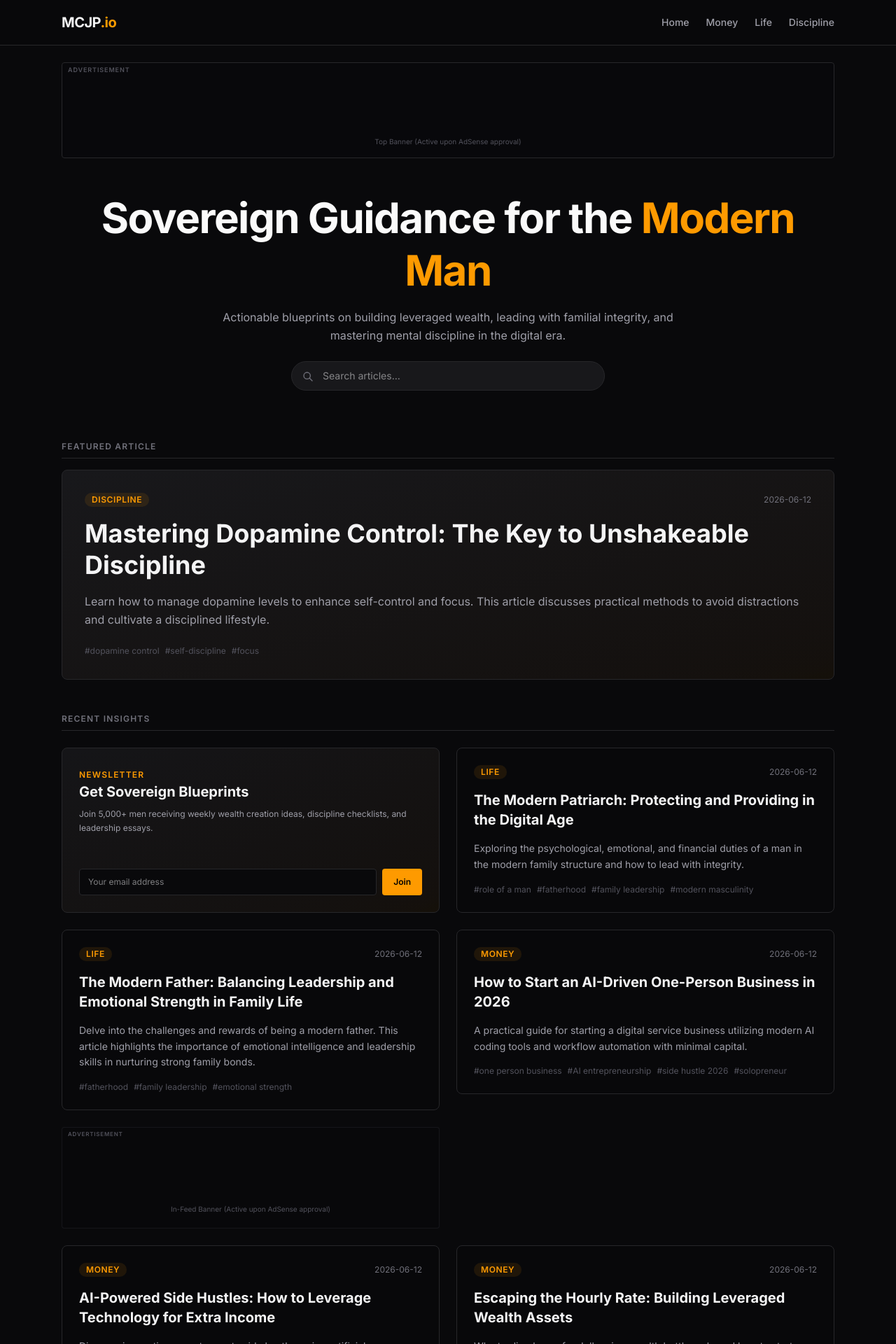
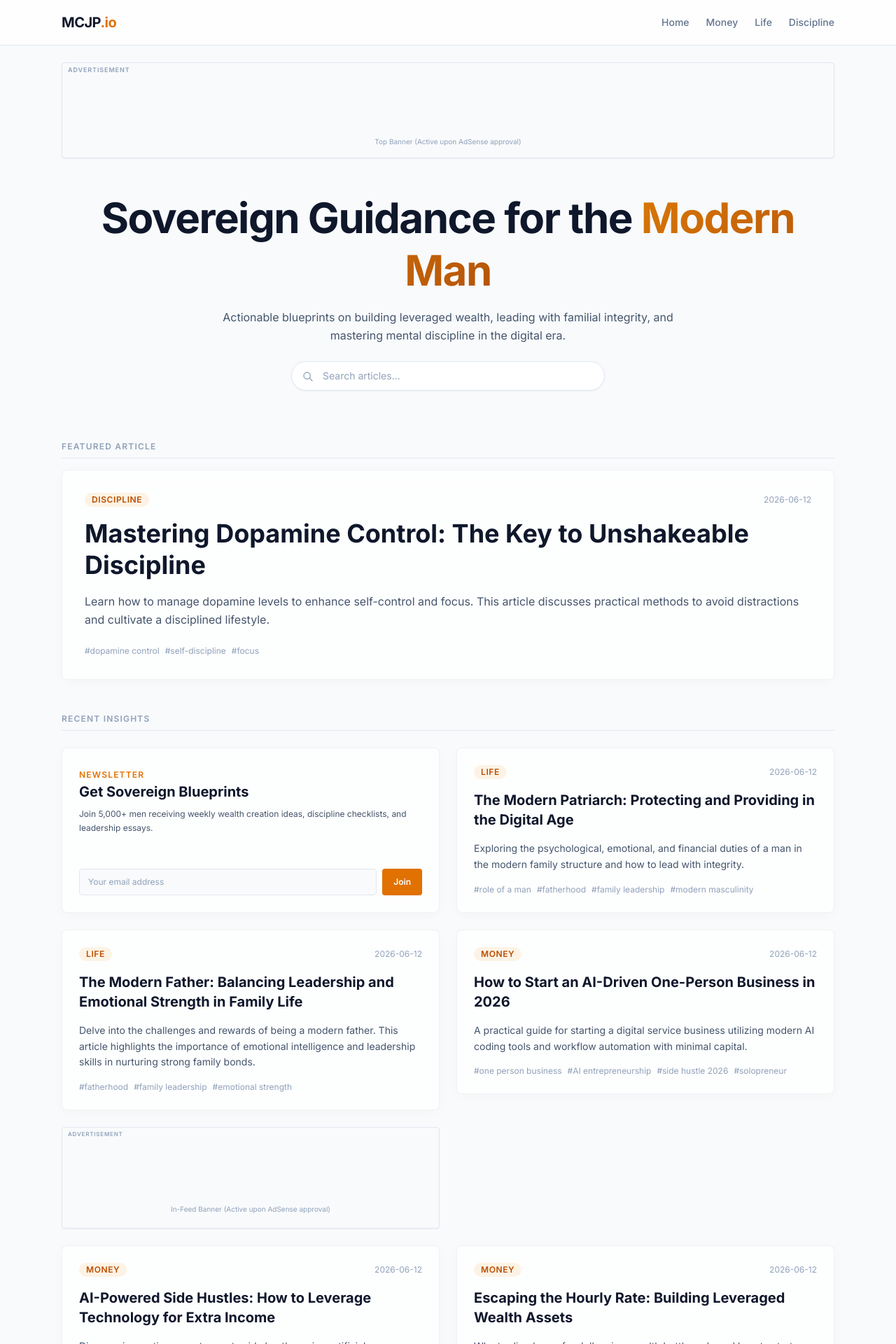
Before and after one commit to pharmotago/mcjp-io, a Next.js app: page / in a window 1280 px wide. Shown: the top 1920 px of the page at 70% size. Built offline with nearby package versions, Linux system fonts and the light colour scheme; no server answers.

Commit message:
design: transition website to a premium, light-themed slate and gold aesthetic

```diff
--- a/src/app/globals.css
+++ b/src/app/globals.css
@@ -1,52 +1,52 @@
 @import "tailwindcss";
 
 :root {
-  --background: 240 10% 3.9%;
-  --foreground: 0 0% 98%;
-  --card: 240 10% 3.9%;
-  --card-foreground: 0 0% 98%;
-  --popover: 240 10% 3.9%;
-  --popover-foreground: 0 0% 98%;
-  --primary: 0 0% 98%;
-  --primary-foreground: 240 5.9% 10%;
-  --secondary: 240 3.7% 15.9%;
-  --secondary-foreground: 0 0% 98%;
-  --muted: 240 3.7% 15.9%;
-  --muted-foreground: 240 5% 64.9%;
-  --accent: 240 3.7% 15.9%;
-  --accent-foreground: 0 0% 98%;
-  --destructive: 0 62.8% 30.6%;
-  --destructive-foreground: 0 0% 98%;
-  --border: 240 3.7% 15.9%;
-  --input: 240 3.7% 15.9%;
-  --ring: 240 4.9% 83.9%;
+  --background: 210 40% 98%;      /* slate-50 */
+  --foreground: 222.2 84% 4.9%;    /* slate-950 */
+  --card: 0 0% 100%;               /* white */
+  --card-foreground: 222.2 84% 4.9%;
+  --popover: 0 0% 100%;
+  --popover-foreground: 222.2 84% 4.9%;
+  --primary: 222.2 47.4% 11.2%;
+  --primary-foreground: 210 40% 98%;
+  --secondary: 210 40% 96.1%;
+  --secondary-foreground: 222.2 47.4% 11.2%;
+  --muted: 210 40% 96.1%;
+  --muted-foreground: 215.4 16.3% 46.9%;
+  --accent: 210 40% 96.1%;
+  --accent-foreground: 222.2 47.4% 11.2%;
+  --border: 214.3 31.8% 91.4%;
+  --input: 214.3 31.8% 91.4%;
+  --ring: 222.2 84% 4.9%;
 }
 
 body {
-  background-color: hsl(var(--background));
-  color: hsl(var(--foreground));
+  background-color: #f8fafc;
+  color: #1e293b;
   font-family: 'Inter', -apple-system, BlinkMacSystemFont, 'Segoe UI', Roboto, sans-serif;
   overflow-x: hidden;
 }
 
-/* Glassmorphism Classes */
+/* Glassmorphism Classes for Light Theme */
 .glass-panel {
-  background: rgba(255, 255, 255, 0.02);
+  background: rgba(255, 255, 255, 0.75);
   backdrop-filter: blur(12px);
   -webkit-backdrop-filter: blur(12px);
-  border: 1px solid rgba(255, 255, 255, 0.05);
+  border: 1px solid rgba(15, 23, 42, 0.05);
+  box-shadow: 0 4px 18px -2px rgba(15, 23, 42, 0.03);
 }
 
 .glass-panel:hover {
-  background: rgba(255, 255, 255, 0.04);
-  border-color: rgba(255, 255, 255, 0.1);
+  background: rgba(255, 255, 255, 0.95);
+  border-color: rgba(217, 119, 6, 0.3);
   transform: translateY(-2px);
+  box-shadow: 0 10px 25px -5px rgba(15, 23, 42, 0.06);
   transition: all 0.3s cubic-bezier(0.4, 0, 0.2, 1);
 }
 
 /* Custom Gradients */
 .gold-gradient {
-  background: linear-gradient(135deg, #f59e0b 0%, #d97706 100%);
+  background: linear-gradient(135deg, #d97706 0%, #b45309 100%);
   -webkit-background-clip: text;
   -webkit-text-fill-color: transparent;
 }
--- a/src/app/layout.tsx
+++ b/src/app/layout.tsx
@@ -16,7 +16,7 @@ export default function RootLayout({
   children: React.ReactNode;
 }>) {
   return (
-    <html lang="en" className="h-full dark antialiased">
+    <html lang="en" className="h-full antialiased">
       <head>
         <link href="https://fonts.googleapis.com/css2?family=Outfit:wght@300;400;600;700&family=Inter:wght@300;400;500;600;700&display=swap" rel="stylesheet" />
         {/* Google AdSense Integration */}
@@ -47,33 +47,33 @@ export default function RootLayout({
           }}
         />
       </head>
-      <body className="min-h-full flex flex-col bg-[#09090b] text-[#f4f4f5]">
+      <body className="min-h-full flex flex-col bg-[#f8fafc] text-slate-800">
         {/* Navigation */}
-        <header className="sticky top-0 z-50 border-b border-[#27272a] bg-[#09090b]/80 backdrop-blur-md">
+        <header className="sticky top-0 z-50 border-b border-slate-200 bg-white/80 backdrop-blur-md">
           <div className="max-w-6xl mx-auto px-6 h-16 flex items-center justify-between">
-            <a href="/" className="text-xl font-bold tracking-tight text-[#f4f4f5] hover:opacity-80 transition-opacity">
-              MCJP<span className="text-amber-500">.io</span>
+            <a href="/" className="text-xl font-bold tracking-tight text-slate-900 hover:opacity-80 transition-opacity">
+              MCJP<span className="text-amber-600">.io</span>
             </a>
-            <nav className="flex items-center gap-6 text-sm font-medium text-zinc-400">
-              <a href="/" className="hover:text-[#f4f4f5] transition-colors">Home</a>
-              <a href="/?category=Money" className="hover:text-[#f4f4f5] transition-colors">Money</a>
-              <a href="/?category=Life" className="hover:text-[#f4f4f5] transition-colors">Life</a>
-              <a href="/?category=Discipline" className="hover:text-[#f4f4f5] transition-colors">Discipline</a>
+            <nav className="flex items-center gap-6 text-sm font-medium text-slate-500">
+              <a href="/" className="hover:text-slate-900 transition-colors">Home</a>
+              <a href="/?category=Money" className="hover:text-slate-900 transition-colors">Money</a>
+              <a href="/?category=Life" className="hover:text-slate-900 transition-colors">Life</a>
+              <a href="/?category=Discipline" className="hover:text-slate-900 transition-colors">Discipline</a>
             </nav>
           </div>
         </header>
 
         {/* Top Leaderboard Ad Unit */}
         <div className="max-w-6xl w-full mx-auto px-6 pt-6 -mb-6">
-          <div className="p-2 rounded border border-[#27272a] bg-[#09090b]/30 text-center text-xs text-zinc-500 overflow-hidden min-h-[90px] flex flex-col justify-center items-center relative group">
-            <div className="absolute top-1 left-2 uppercase tracking-widest text-[9px] text-zinc-600 font-semibold select-none">Advertisement</div>
+          <div className="p-2 rounded border border-slate-200 bg-slate-50 text-center text-xs text-slate-500 overflow-hidden min-h-[90px] flex flex-col justify-center items-center relative group shadow-xs">
+            <div className="absolute top-1 left-2 uppercase tracking-widest text-[9px] text-slate-400 font-semibold select-none">Advertisement</div>
             <ins className="adsbygoogle"
                  style={{ display: 'block', width: '100%', minHeight: '90px' }}
                  data-ad-client={process.env.NEXT_PUBLIC_ADSENSE_CLIENT_ID || 'ca-pub-1966724508656296'}
                  data-ad-slot="top-leaderboard-ad-slot"
                  data-ad-format="horizontal"
                  data-full-width-responsive="true"></ins>
-            <div className="py-2 text-[10px] text-zinc-600 select-none">
+            <div className="py-2 text-[10px] text-slate-400 select-none">
               Top Banner (Active upon AdSense approval)
             </div>
           </div>
@@ -85,17 +85,17 @@ export default function RootLayout({
         </main>
 
         {/* Footer */}
-        <footer className="border-t border-[#27272a] py-8 bg-[#09090b]">
-          <div className="max-w-6xl mx-auto px-6 flex flex-col md:flex-row items-center justify-between gap-4 text-xs text-zinc-500">
+        <footer className="border-t border-slate-200 py-8 bg-slate-50">
+          <div className="max-w-6xl mx-auto px-6 flex flex-col md:flex-row items-center justify-between gap-4 text-xs text-slate-500">
             <div>
               &copy; {new Date().getFullYear()} MCJP.io. All rights reserved.
             </div>
             <div className="flex flex-wrap gap-4 items-center justify-center md:justify-end">
-              <a href="/about" className="hover:text-zinc-300 transition-colors">About</a>
-              <a href="/contact" className="hover:text-zinc-300 transition-colors">Contact</a>
-              <a href="/privacy" className="hover:text-zinc-300 transition-colors">Privacy Policy</a>
-              <a href="/terms" className="hover:text-zinc-300 transition-colors">Terms of Service</a>
-              <span className="text-zinc-700 hidden md:inline">|</span>
+              <a href="/about" className="hover:text-slate-800 transition-colors">About</a>
+              <a href="/contact" className="hover:text-slate-800 transition-colors">Contact</a>
+              <a href="/privacy" className="hover:text-slate-800 transition-colors">Privacy Policy</a>
+              <a href="/terms" className="hover:text-slate-800 transition-colors">Terms of Service</a>
+              <span className="text-slate-300 hidden md:inline">|</span>
               <span>Sovereign Intelligence Systems</span>
             </div>
           </div>
--- a/src/app/page.tsx
+++ b/src/app/page.tsx
@@ -86,10 +86,10 @@ export default async function Home({
     <div className="space-y-12">
       {/* Hero Header */}
       <section className="text-center py-6 space-y-4">
-        <h1 className="text-4xl md:text-6xl font-bold tracking-tight leading-tight">
-          Sovereign Guidance for the <span className="text-amber-500">Modern Man</span>
+        <h1 className="text-4xl md:text-6xl font-bold tracking-tight leading-tight text-slate-900">
+          Sovereign Guidance for the <span className="gold-gradient">Modern Man</span>
         </h1>
-        <p className="max-w-2xl mx-auto text-zinc-400 text-sm md:text-base leading-relaxed">
+        <p className="max-w-2xl mx-auto text-slate-600 text-sm md:text-base leading-relaxed">
           Actionable blueprints on building leveraged wealth, leading with familial integrity, and mastering mental discipline in the digital era.
         </p>
 
@@ -100,9 +100,9 @@ export default async function Home({
             name="q"
             defaultValue={searchQuery}
             placeholder="Search articles..."
-            className="w-full bg-[#18181b] border border-[#27272a] rounded-full px-5 py-2.5 pl-11 text-sm text-[#f4f4f5] focus:outline-none focus:border-amber-500 transition-colors"
+            className="w-full bg-white border border-slate-200 rounded-full px-5 py-2.5 pl-11 text-sm text-slate-800 placeholder-slate-400 focus:outline-none focus:border-amber-500 focus:ring-1 focus:ring-amber-500 transition-all shadow-xs"
           />
-          <span className="absolute left-4 top-3.5 text-zinc-500">
+          <span className="absolute left-4 top-3.5 text-slate-400">
             <svg className="h-4 w-4" fill="none" stroke="currentColor" viewBox="0 0 24 24">
               <path strokeLinecap="round" strokeLinejoin="round" strokeWidth="2" d="M21 21l-6-6m2-5a7 7 0 11-14 0 7 7 0 0114 0z" />
             </svg>
@@ -114,28 +114,28 @@ export default async function Home({
       {/* Featured Post (Only on main page with no filters) */}
       {featuredPost && (
         <section className="space-y-4">
-          <h2 className="text-xs font-semibold uppercase tracking-widest text-zinc-500 border-b border-[#27272a] pb-2">
+          <h2 className="text-xs font-semibold uppercase tracking-widest text-slate-400 border-b border-slate-200 pb-2">
             Featured Article
           </h2>
           <a
             href={`/posts/${featuredPost.id}`}
-            className="block p-6 md:p-8 rounded-lg border border-[#27272a] bg-gradient-to-br from-[#18181b] to-amber-500/5 hover:border-amber-500/50 transition-all duration-300 space-y-4"
+            className="block p-6 md:p-8 rounded-lg glass-panel hover:border-amber-500/50 transition-all duration-300 space-y-4"
           >
             <div className="flex items-center justify-between text-xs">
-              <span className="px-2.5 py-0.5 rounded-full bg-amber-500/10 text-amber-500 font-semibold uppercase tracking-wider">
+              <span className="px-2.5 py-0.5 rounded-full bg-amber-500/10 text-amber-700 font-semibold uppercase tracking-wider">
                 {featuredPost.category}
               </span>
-              <span className="text-zinc-500">{featuredPost.date}</span>
+              <span className="text-slate-400">{featuredPost.date}</span>
             </div>
-            <h3 className="text-2xl md:text-4xl font-bold text-zinc-100 hover:text-amber-500 transition-colors leading-tight">
+            <h3 className="text-2xl md:text-4xl font-bold text-slate-900 hover:text-amber-600 transition-colors leading-tight">
               {featuredPost.title}
             </h3>
-            <p className="text-zinc-400 text-sm md:text-base leading-relaxed line-clamp-3">
+            <p className="text-slate-600 text-sm md:text-base leading-relaxed line-clamp-3">
               {featuredPost.description}
             </p>
             <div className="flex flex-wrap gap-2 pt-2">
               {featuredPost.keywords.map((kw, i) => (
-                <span key={i} className="text-xs text-zinc-600">
+                <span key={i} className="text-xs text-slate-400">
                   #{kw}
                 </span>
               ))}
@@ -146,7 +146,7 @@ export default async function Home({
 
       {/* Grid List */}
       <div className="space-y-6">
-        <h2 className="text-xs font-semibold uppercase tracking-widest text-zinc-500 border-b border-[#27272a] pb-2">
+        <h2 className="text-xs font-semibold uppercase tracking-widest text-slate-400 border-b border-slate-200 pb-2">
           {searchQuery
             ? `Search Results for "${searchQuery}"`
             : activeCategory
@@ -155,18 +155,18 @@ export default async function Home({
         </h2>
 
         {filteredPosts.length === 0 ? (
-          <div className="text-center py-12 text-zinc-500 text-sm">
+          <div className="text-center py-12 text-slate-400 text-sm">
             No articles found matching the query.
           </div>
         ) : (
           <div className="grid md:grid-cols-2 gap-6">
             {/* Newsletter module injected dynamically as first item if browsing all */}
             {isBrowsingAll && (
-              <div className="p-6 rounded-lg border border-[#27272a] bg-gradient-to-br from-[#18181b]/80 to-amber-500/5 flex flex-col justify-between min-h-[220px]">
+              <div className="p-6 rounded-lg glass-panel bg-white/70 flex flex-col justify-between min-h-[220px]">
                 <div className="space-y-2">
-                  <span className="text-xs font-semibold text-amber-500 uppercase tracking-widest">Newsletter</span>
-                  <h3 className="text-xl font-bold text-zinc-100">Get Sovereign Blueprints</h3>
-                  <p className="text-zinc-400 text-xs leading-relaxed">
+                  <span className="text-xs font-semibold text-amber-600 uppercase tracking-widest">Newsletter</span>
+                  <h3 className="text-xl font-bold text-slate-900">Get Sovereign Blueprints</h3>
+                  <p className="text-slate-600 text-xs leading-relaxed">
                     Join 5,000+ men receiving weekly wealth creation ideas, discipline checklists, and leadership essays.
                   </p>
                 </div>
@@ -175,11 +175,11 @@ export default async function Home({
                     type="email"
                     placeholder="Your email address"
                     required
-                    className="flex-grow bg-[#09090b] border border-[#27272a] rounded px-3 py-2.5 text-xs text-[#f4f4f5] focus:outline-none focus:border-amber-500"
+                    className="flex-grow bg-slate-50 border border-slate-200 rounded px-3 py-2.5 text-xs text-slate-800 placeholder-slate-400 focus:outline-none focus:border-amber-500"
                   />
                   <button
                     type="submit"
-                    className="bg-amber-500 hover:bg-amber-400 text-black px-4 py-2.5 rounded text-xs font-semibold transition-colors cursor-pointer"
+                    className="bg-amber-600 hover:bg-amber-500 text-white px-4 py-2.5 rounded text-xs font-semibold transition-colors cursor-pointer shadow-xs"
                   >
                     Join
                   </button>
@@ -191,42 +191,42 @@ export default async function Home({
               <div key={post.id} className="space-y-6 flex flex-col justify-between">
                 <a
                   href={`/posts/${post.id}`}
-                  className="block p-6 rounded-lg border border-[#27272a] bg-[#09090b]/50 hover:border-amber-500/50 transition-all duration-300 flex flex-col justify-between min-h-[220px]"
+                  className="block p-6 rounded-lg glass-panel hover:border-amber-500/50 transition-all duration-300 flex flex-col justify-between min-h-[220px]"
                 >
                   <div className="space-y-4">
                     <div className="flex items-center justify-between text-xs">
-                      <span className="px-2.5 py-0.5 rounded-full bg-amber-500/10 text-amber-500 font-semibold uppercase tracking-wider">
+                      <span className="px-2.5 py-0.5 rounded-full bg-amber-500/10 text-amber-700 font-semibold uppercase tracking-wider">
                         {post.category}
                       </span>
-                      <span className="text-zinc-500">{post.date}</span>
+                      <span className="text-slate-400">{post.date}</span>
                     </div>
-                    <h3 className="text-xl font-bold text-zinc-100 hover:text-amber-500 transition-colors">
+                    <h3 className="text-xl font-bold text-slate-900 hover:text-amber-600 transition-colors">
                       {post.title}
                     </h3>
-                    <p className="text-zinc-400 text-xs md:text-sm leading-relaxed line-clamp-3">
+                    <p className="text-slate-600 text-xs md:text-sm leading-relaxed line-clamp-3">
                       {post.description}
                     </p>
                   </div>
                   <div className="mt-4 flex flex-wrap gap-2">
                     {post.keywords.map((kw, i) => (
-                      <span key={i} className="text-xs text-zinc-600">
+                      <span key={i} className="text-xs text-slate-400">
                         #{kw}
                       </span>
                     ))}
                   </div>
                 </a>
 
-                {/* Inline Ad slot injected after display post index 1 (the second post in grid) */}
+                {/* Inline Ad slot injected after display post index 1 */}
                 {index === 1 && (
-                  <div className="col-span-full p-4 rounded border border-[#27272a]/50 bg-[#09090b]/20 text-center text-xs text-zinc-500 min-h-[110px] flex flex-col justify-center items-center relative">
-                    <div className="absolute top-1 left-2 uppercase tracking-widest text-[8px] text-zinc-600 font-semibold select-none">Advertisement</div>
+                  <div className="col-span-full p-4 rounded border border-slate-200 bg-slate-50 text-center text-xs text-slate-500 min-h-[110px] flex flex-col justify-center items-center relative shadow-xs">
+                    <div className="absolute top-1 left-2 uppercase tracking-widest text-[8px] text-slate-400 font-semibold select-none">Advertisement</div>
                     <ins className="adsbygoogle"
                          style={{ display: 'block', width: '100%', minHeight: '90px' }}
                          data-ad-client={process.env.NEXT_PUBLIC_ADSENSE_CLIENT_ID || 'ca-pub-1966724508656296'}
                          data-ad-slot="in-feed-ad-slot"
                          data-ad-format="fluid"
                          data-full-width-responsive="true"></ins>
-                    <div className="text-[10px] text-zinc-600 select-none py-1">In-Feed Banner (Active upon AdSense approval)</div>
+                    <div className="text-[10px] text-slate-400 select-none py-1">In-Feed Banner (Active upon AdSense approval)</div>
                   </div>
                 )}
               </div>
```
Also changed, not shown: src/app/about/page.tsx (+15 -15 lines), src/app/contact/page.tsx (+15 -15 lines), src/app/posts/[id]/page.tsx (+30 -30 lines), src/app/privacy/page.tsx (+13 -13 lines), src/app/terms/page.tsx (+10 -10 lines).
